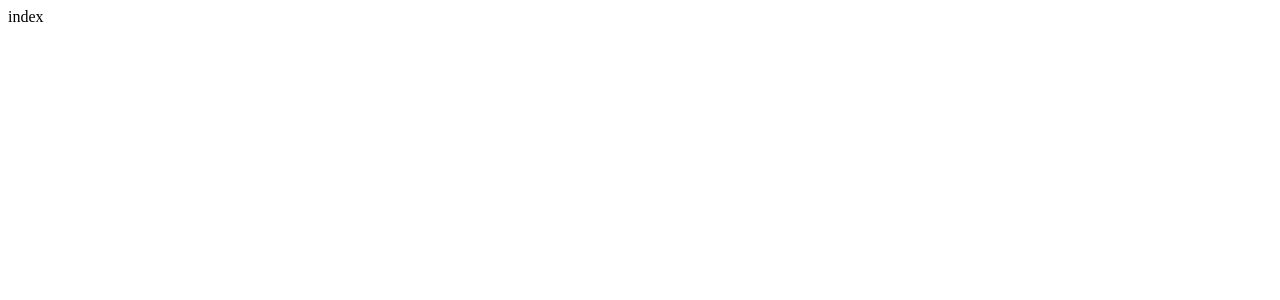
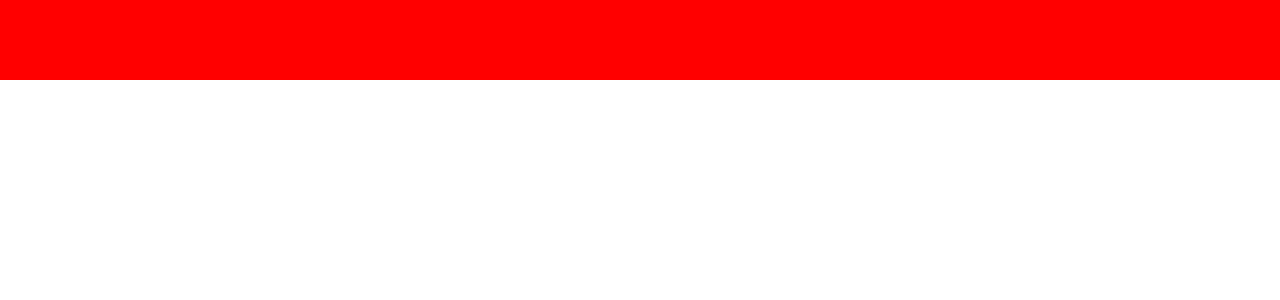
Before and after one commit to jjdubski/WorldLinkBank, a React (Vite) app in the folder northern-hack/: page / in a window 1280 px wide. Shown: the top 300 px of the page. Built offline with nearby package versions, Linux system fonts and the light colour scheme.

Commit message:
added navbar and bug fixes

```diff
--- a/northern-hack/src/App.jsx
+++ b/northern-hack/src/App.jsx
@@ -1,7 +1,7 @@
-// App.jsx
 import React from 'react';
 import { BrowserRouter as Router, Routes, Route } from 'react-router-dom';
 import Index from './pages/index';
+import "./App.css"
 
 function App() {
   return (
--- /dev/null
+++ b/northern-hack/src/components/navbar/Navbar.jsx
@@ -0,0 +1,12 @@
+import React from 'react'
+import "./navbar.css"
+
+const Navbar = () => {
+  return (
+    <div className='navbar-cont'>
+
+    </div>
+  )
+}
+
+export default Navbar
--- /dev/null
+++ b/northern-hack/src/components/navbar/navbar.css
@@ -0,0 +1,6 @@
+.navbar-cont{
+    background-color: red;
+    width: 100vw;
+    height: 5rem;
+    /* display: flex; */
+}
--- a/northern-hack/src/pages/index/Index.jsx
+++ b/northern-hack/src/pages/index/Index.jsx
@@ -1,8 +1,12 @@
 import React from 'react'
+import Navbar from '../../components/navbar/Navbar'
 
 const index = () => {
   return (
-    <div>index</div>
+    <>
+    <Navbar/>
+
+    </>
   )
 }
 
```
